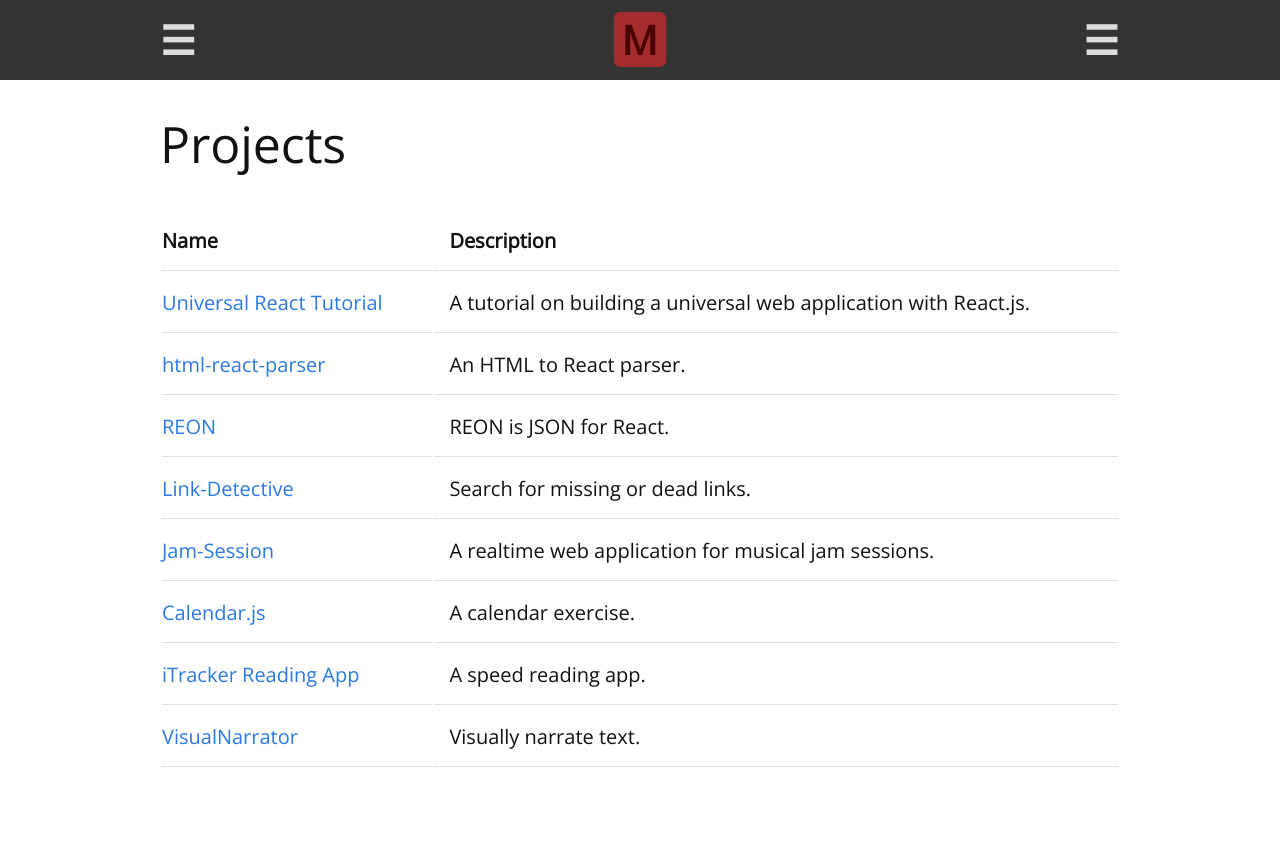
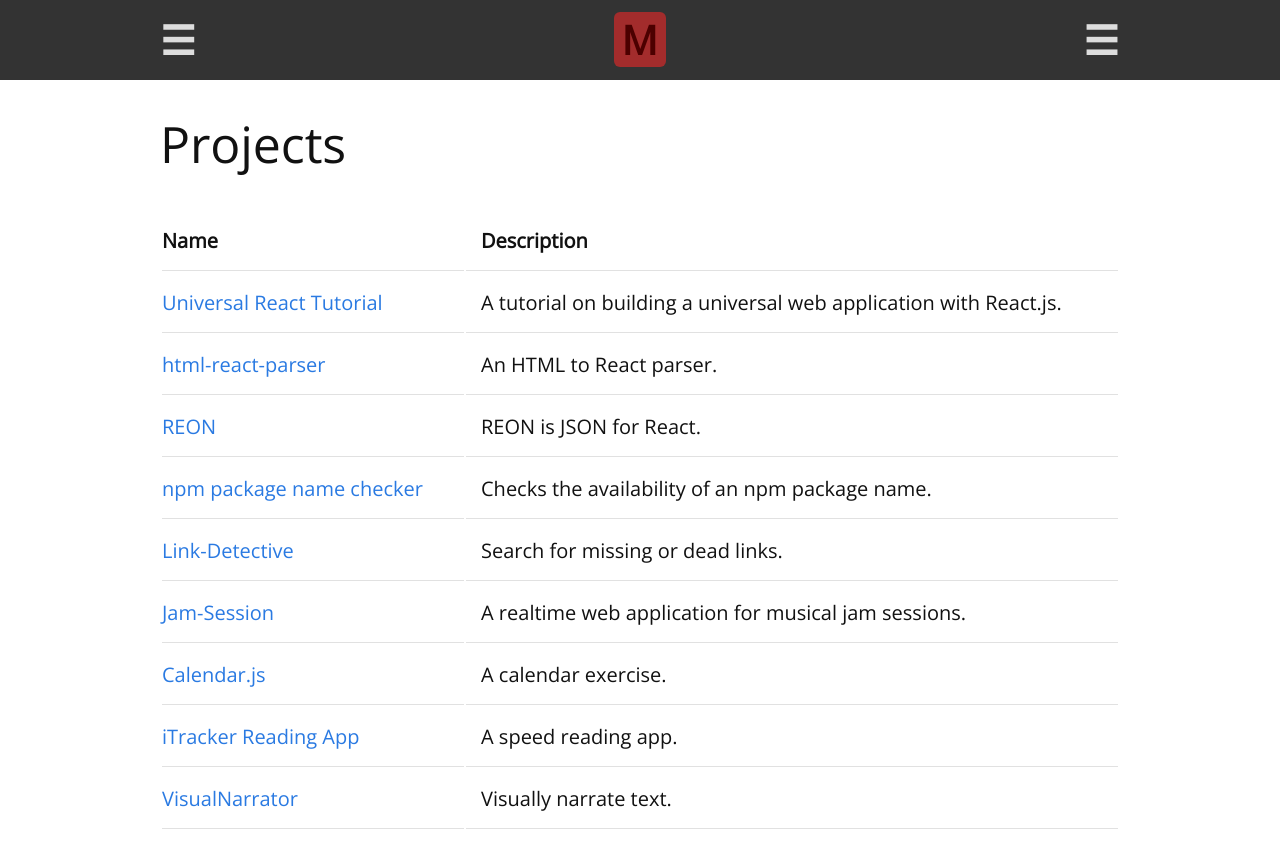
Before and after one commit to remarkablemark/remarkablemark.github.io, a Jekyll site: the page built from projects.md, in a window 1280 px wide. Shown: the top 868 px of the page. Built offline with Jekyll 4.4.1, drawn with Linux system fonts in a browser that asks for light colours.

Commit message:
Add "npm package name checker" to projects page

```diff
--- a/_data/projects.yml
+++ b/_data/projects.yml
@@ -9,6 +9,10 @@
 - name: REON
   description: REON is JSON for React.
   link: https://www.npmjs.com/package/reon-core
+
+- name: npm package name checker
+  description: Checks the availability of an npm package name.
+  link: http://remarkablemark.org/npm-package-name-checker/
 
 - name: Link-Detective
   description: Search for missing or dead links.
```
